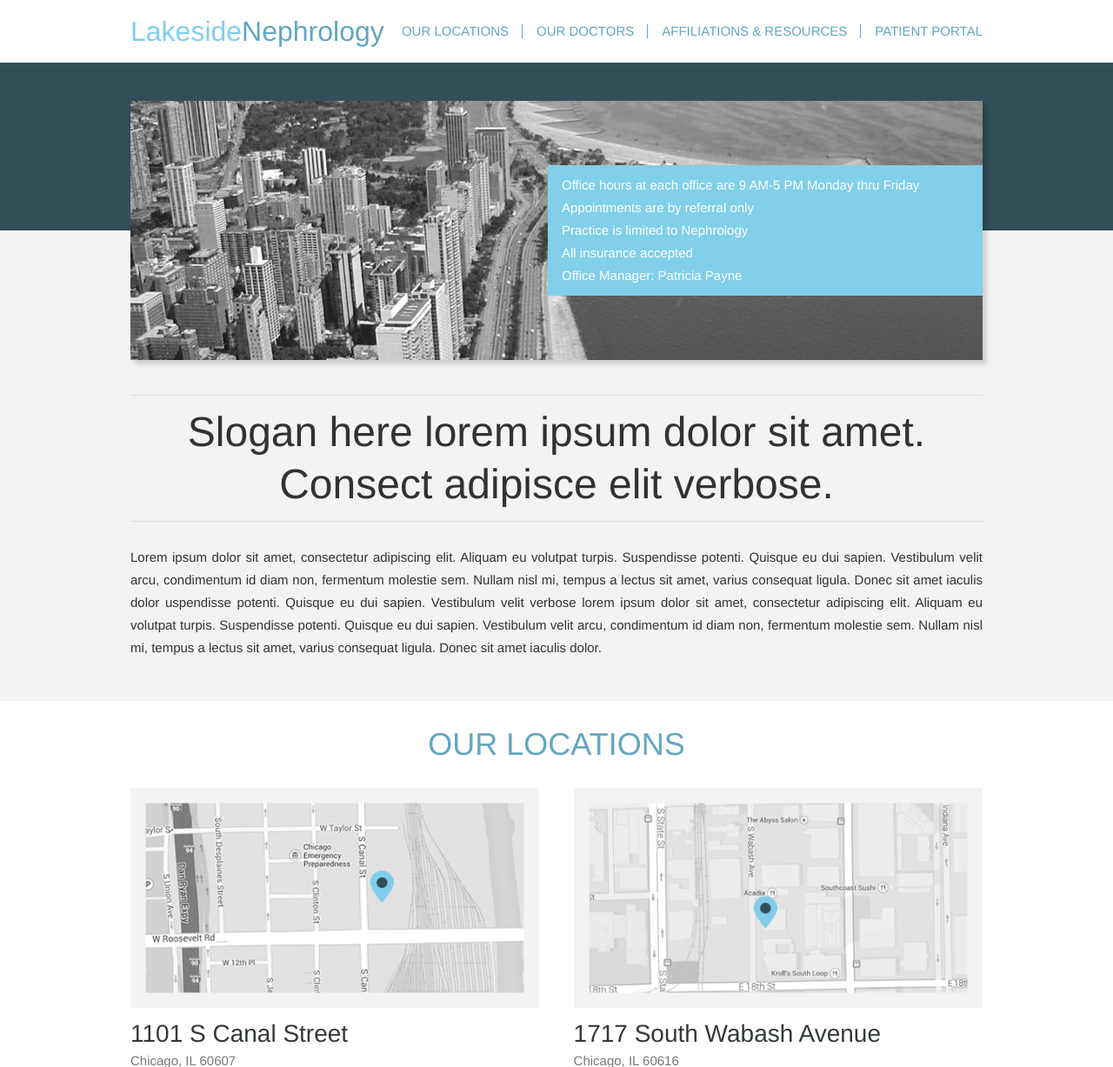
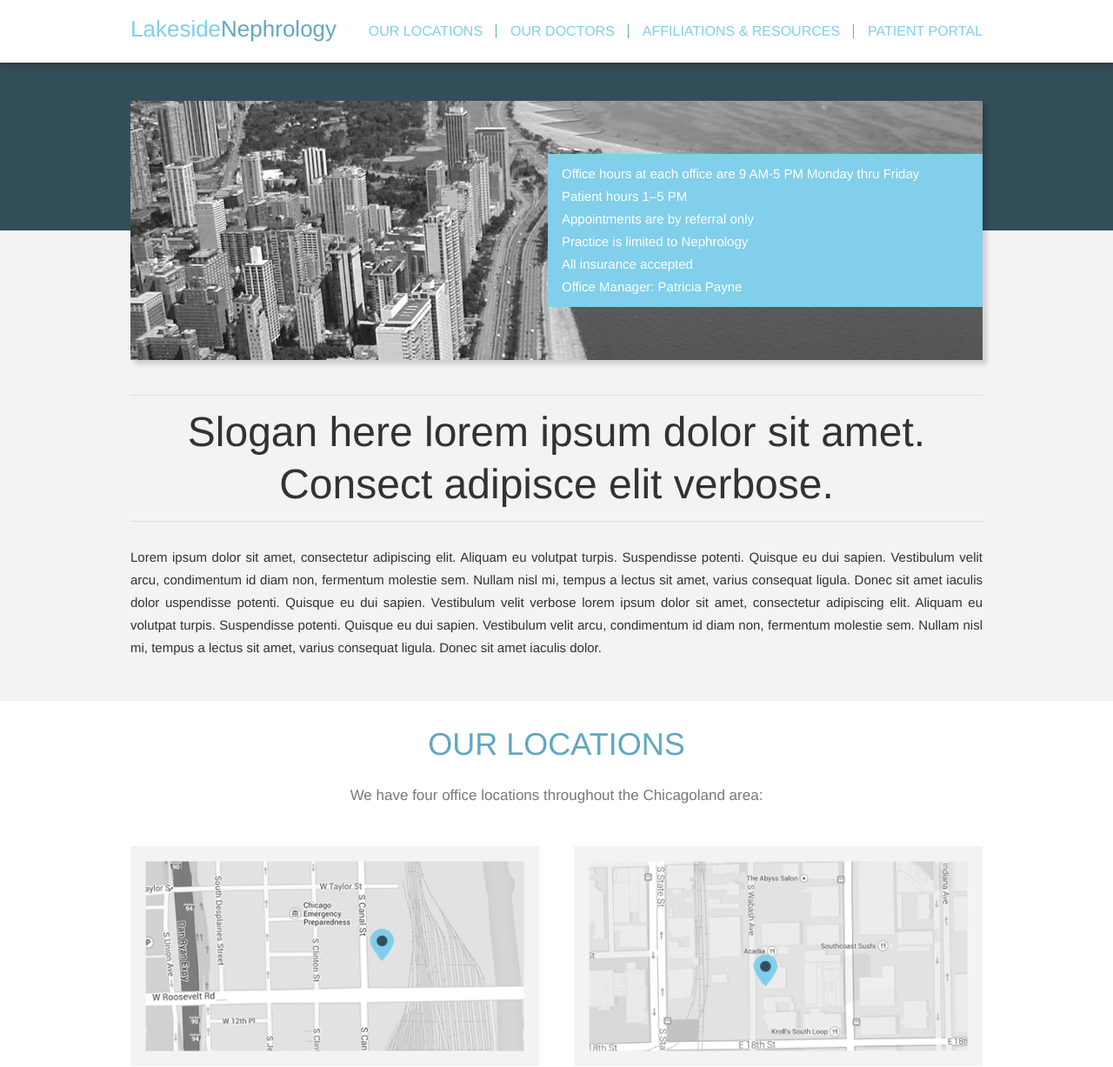
Before and after one commit to nsoifer/static, a PHP site: page / in a window 1280 px wide. Shown: the top 1227 px of the page at 87% size. Run offline with PHP 8.4, Linux system fonts and the light colour scheme; some libraries are stand-ins or nearby versions.

Commit message:
type updates, header style

```diff
--- a/css/styles.css
+++ b/css/styles.css
@@ -33,6 +33,7 @@ body {
     left: 0;
     z-index: 99;
     width: 100%;
+    box-shadow: 0px 2px 6px #333333;
     background: #fff;
 }
 
@@ -115,6 +116,20 @@ h4 {
 	text-transform: uppercase;
 }
 
+h5 {
+    color: #787878;
+    font-size: 17px;
+    text-transform: none;
+    padding-bottom: 50px;
+    text-align: center;
+}
+
+h6 {
+    color: #333333;
+    font-size: 14px;
+    text-transform: uppercase;
+}
+
 p {
 	font-size: .75em;
 	line-height: 1em;
@@ -185,7 +200,7 @@ a:hover {
 
 .logo {
 	float: left;
-    font-size: 32px;
+    font-size: 26px;
     line-height: 1;
 }
 
@@ -243,9 +258,10 @@ a:hover {
 }
 
 .main-nav a {
-	color: #62a7c1;
-	font-size: 15px;
+	color: #81ceeb;
+	font-size: 16px;
 	line-height: 32px;
+    font-weight: 500;
 	text-transform: uppercase;
 }
 
@@ -382,7 +398,11 @@ a:hover {
 }
 
 .doc-title {
-    margin-bottom: 16px;
+    margin-bottom: 0px;
+}
+
+.doc-location {
+    margin-bottom: 10px;
 }
 
 .doctors p {
--- a/index.php
+++ b/index.php
@@ -35,6 +35,7 @@
     	    <div class="hero-img cf">
                 <div class="info-block block-1">
                     <p>Office hours at each office are 9 AM-5 PM Monday thru Friday</p>
+                    <p>Patient hours 1–5 PM</p>
                     <p>Appointments are by referral only</p>
                     <p>Practice is limited to Nephrology</p>
                     <p>All insurance accepted</p>
@@ -50,6 +51,7 @@
 	<section id="locations" class="locations">
 		<div class="wrapper cf">
 		    <h2 class="title">Our Locations</h2>
+            <h5>We have four office locations throughout the Chicagoland area:</h5>
 
 		    <div class="grid two-col cf">
 
@@ -123,6 +125,7 @@
 		                </div>
 		                <div class="bio">
 		                    <h3 class="doc-title">Arnold Berns, MD</h3>
+                            <h6 class="doc-location"><a href="https://www.google.com/maps/place/2277+W+Howard+St/@42.019261,-87.687315,17z/data=!3m1!4b1!4m2!3m1!1s0x880fd0320c674f71:0x5b296a12acb4f3f7">Howard Street Office</a></h6>
                             <p>Dr. Berns attended both college and medical school at Northwestern University in Chicago. He completed his internship at Boston city Hospital on the Harvard medical service, and his residency in Internal Medicine at Northwestern Memorial Hospital. He completed a fellowship in Nephrology at the University of Colorado with Dr. Robert Schrier.</p>
                             <p>After completing his formal education and training, he returned to Chicago and joined Lakeside nephrology in 1978, where he is now the President and managing partner.  He is Director of Nephrology at Saint Francis Hospital in Evanston, IL and Clinical Professor of Medicine at the University of Illinois in Chicago.  He has served as the Medical Director of Fresenius Medical Care Rogers Park Dialysis Facility since 1981.</p>
                             <p>Dr. Berns was a member of the Board of Advisors of the American Society of Nephrology from 2003-2008 and  founded and chaired the Practicing Nephrology Advisory Group of the American Society of Nephrology.  He also served on the Nephrology Board of the American Board of Internal Medicine from 2007-2013.</p>
@@ -138,6 +141,7 @@
 		                </div>
 		                <div class="bio">
 		                    <h3 class="doc-title">Sheldon Hirsch, MD</h3>
+                            <h6 class="doc-location"><a href="https://www.google.com/maps/place/1717+S+Wabash+Ave/@41.8586416,-87.6254415,17z/data=!3m1!4b1!4m2!3m1!1s0x880e2c86f01ebadb:0x3caa8fec9eae8429">Wabash Avenue Office</a>, <a href="https://www.google.com/maps/place/1101+S+Canal+St/@41.868634,-87.6386375,17z/data=!3m1!4b1!4m2!3m1!1s0x880e2cecd6a20ac5:0x3276b1439ae4d58f">Canal Street Office</a></h6>
                             <p>Dr Hirsch was born and raised in New York and attended Amherst College and Tufts Medical School in Massachusetts. He did his internship and residency at Michael Reese Hospital in Chicago and his clinical renal fellowship at UCLA.</p>
                             <p>After completing his clinical training, he spent several years doing research at the University of Chicago and Washington University in St Louis, as one of the first renal molecular biologists. He published several papers in highly regarded scientific journals.</p>
                             <p>He returned to clinical nephrology, joining Lakeside Nephrology in 1988. He is Chief of Nephrology at Mercy Hospital and serves as Medical Director of the Davita Loop facility and the Frenesius Medical Care Prairie facility.</p>
@@ -155,6 +159,7 @@
 		                </div>
 		                <div class="bio">
 		                    <h3 class="doc-title">Neil Soifer, MD</h3>
+                            <h6 class="doc-location"><a href="https://www.google.com/maps/place/2277+W+Howard+St/@42.019261,-87.687315,17z/data=!3m1!4b1!4m2!3m1!1s0x880fd0320c674f71:0x5b296a12acb4f3f7">Howard Street Office</a>, <a href="https://www.google.com/maps/place/1717+S+Wabash+Ave/@41.8586416,-87.6254415,17z/data=!3m1!4b1!4m2!3m1!1s0x880e2c86f01ebadb:0x3caa8fec9eae8429">Wabash Avenue Office</a></h6>
                             <p>Dr. Soifer was born and raised in Detroit, Michigan, and attended both college and medical school at the University of Michigan in Ann Arbor. He then moved to Chicago to complete his internship and residency at Michael Reese Hospital, where he spent an additional year as a chief medical resident. After completing his clinical nephrology training at the University of Pennsylvania, he spent several years performing basic science and clinical research at Yale University in New Haven, Connecticut. During this time he was recognized with a Young Investigator Award.</p>
                             <p>He returned to Chicago and joined Lakeside Nephrology in 1994, where he is the director of the acute dialysis program. He is the Chief of Nephrology at Weiss Memorial Hospital in Chicago, and the medical director of the Fresenius Medical Care Uptown dialysis facility. He is also a Clinical Assistant Professor of Medicine at the University of Illinois in Chicago.</p>
                             <p>Dr. Soifer is presently an active member on the Medical Advisory Board of Fresenius Medical Care and the Medical Executive Board of the National Kidney Foundation.  He is a member of the International Society of Nephrology and the Renal Physicians Association, and he has been appointed a Fellow of the American Society of Nephrology.</p>
@@ -170,6 +175,7 @@
 		                </div>
 		                <div class="bio">
 		                    <h3 class="doc-title">Dr. Najafi, MD</h3>
+                            <h6 class="doc-location"><a href="https://www.google.com/maps/place/9801+Woods+Dr/@42.0564488,-87.7612047,17z/data=!3m1!4b1!4m2!3m1!1s0x880fcf58ac788cc7:0x1d8e0f85d4104d8c">Skokie Office</a></h6>
                             <p>Dr. Najafi attended college at the University of Colorado, Boulder campus.  He returned home and obtained his medical degree from Rush University in Chicago in 1995.  He then completed his residency in Internal Medicine at Rush University where he was selected to be a Chief Medical Resident.  He deferred, electing to enter his fellowship in the section of Nephrology at Rush University under the mentorship of Dr. Edmund J. Lewis.</p>
                             <p>Following the completion of his education and clinical training, he remained in Chicago joining Lakeside Nephrology in 2000, where he is now a Partner.  He is a consultant for acute hemodialysis program in the section of Nephrology at North Shore University Health Systems Skokie Hospital.  In addition, he is a consultant to the home dialysis program for Avanti Wellness and Rehab facility in Niles, Illinois.  He has served as the Medical Director of Fresenius Medical Care Skokie Dialysis facility since 2001.  There he oversees both a robust in-center dialysis program as well as a comprehensive Home Dialysis program.</p>
                             <p>Dr. Najafi is a member of the American Society of Nephrology, the National Kidney Foundation and the Renal Physicians Association.  He is board certified in Internal Medicine and Nephrology and participates in the educational experience of residents and medical students.  He has published clinical research in the area of Lupus Nephritis.</p>
@@ -186,6 +192,7 @@
 		                </div>
 		                <div class="bio">
 		                    <h3 class="doc-title">Dr. Kathpalia, MD</h3>
+                            <h6 class="doc-location"><a href="https://www.google.com/maps/place/1101+S+Canal+St/@41.868634,-87.6386375,17z/data=!3m1!4b1!4m2!3m1!1s0x880e2cecd6a20ac5:0x3276b1439ae4d58f">Canal Street Office</a></h6>
                             <p>Dr. Kathpalia grew up in the Western suburbs of Chicago.  He attended Northwestern University for his undergraduate studies and graduated Magna Cum Laude with a degree in Economics.  During his undergraduate period, he also investigated calcium oxalate kidney stone formation with Dr. Murray Favus at the University of Chicago Pritzker School of Medicine.  Following college, he matriculated at the University of Michigan School of Medicine in Ann Arbor, where he was elected to membership in the Alpha Omega Alpha honor society and graduated with distinction.  He then headed to Boston for his Internal Medicine residency at Massachusetts General Hospital, a teaching affiliate of Harvard Medical School.</p>
                             <p>Upon completing his residency, he relocated to the San Francisco Bay Area for his fellowship in Nephrology at Stanford University Medical Center. He finished his fellowship in 2010, and stayed on for a two-year NIH sponsored postdoctoral research fellowship in which he studied the renal tubular mechanisms of salt sensitive hypertension.   He is the author of numerous peer reviewed scientific publications and is board certified in both Internal Medicine and Nephrology.</p>
                             <p>He joined Lakeside Nephrology in 2012 and is the Medical Director of the Fresenius Garfield Dialysis Unit.  He is a Clinical Assistant Professor at the University of Illinois College of Medicine and a Fellow of the American Society of Nephrology.  He was awarded the Subspecialty Attending of the Year in 2013 by the medical housestaff at Mercy Hospital and Medical Center.</p>
```
Also changed, not shown: 1 other file.
